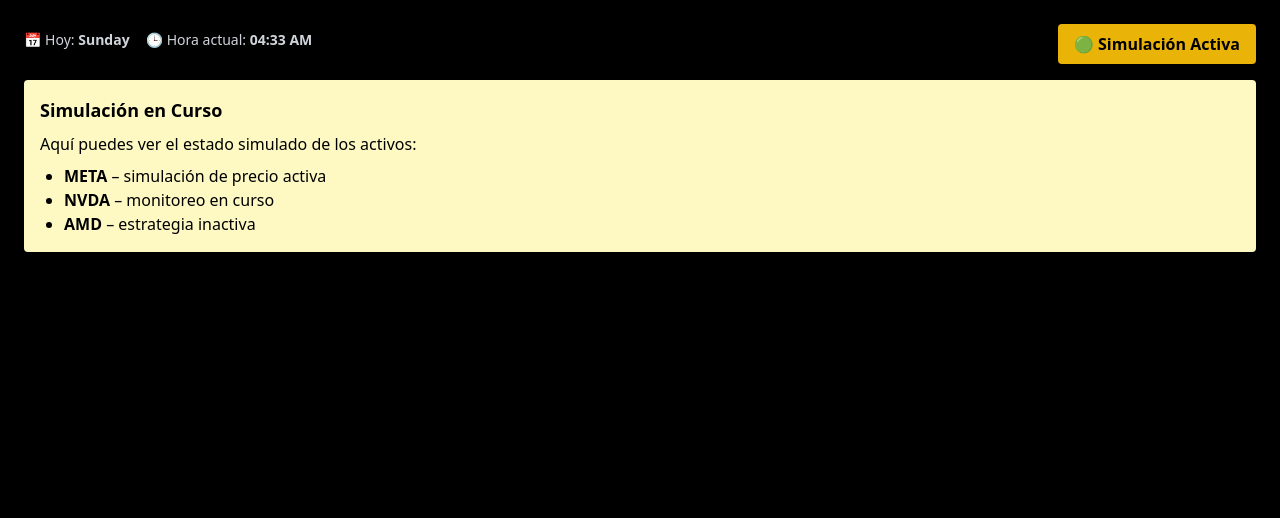
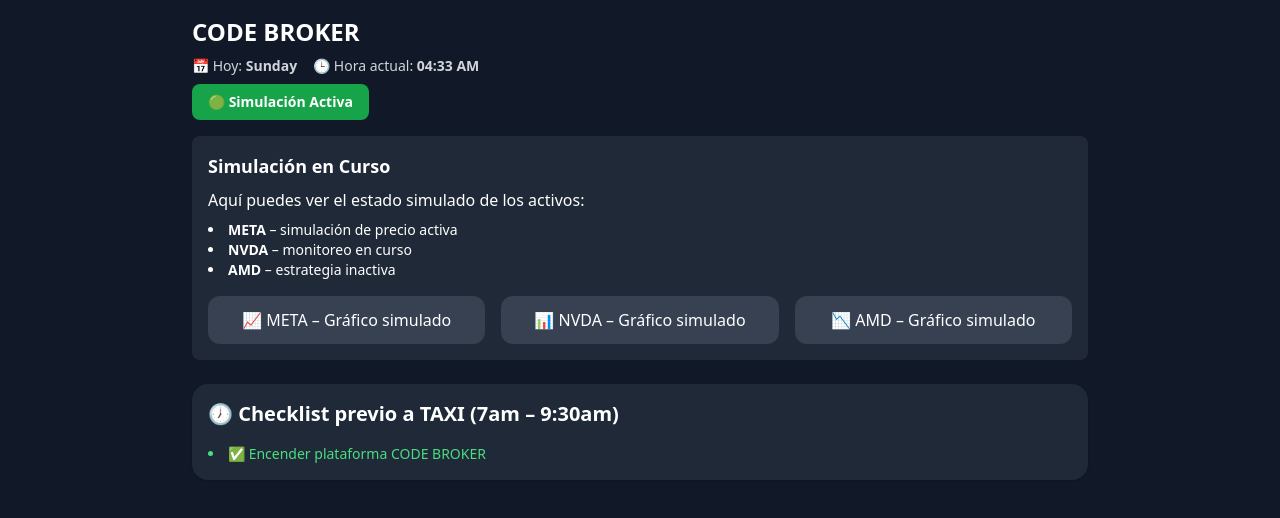
Before and after one commit to cerebrotrading/code-broker, a React (Vite) app: page / in a window 1280 px wide. Both pictures are taken after a click on the button "🔁 Modo Simulación". Shown: the top 518 px of the page. Built offline with nearby package versions, Linux system fonts and the light colour scheme.

Commit message:
Update App.jsx

```diff
--- a/src/App.jsx
+++ b/src/App.jsx
@@ -1,36 +1,53 @@
 import React, { useState } from 'react';
-import ScheduleInfo from './ScheduleInfo';
+import ScheduleInfo from './ScheduleInfo.jsx';
+import ChecklistMorning from './ChecklistMorning.jsx';
 
-export default function App() {
-  const [modoSimulacion, setModoSimulacion] = useState(false);
+const App = () => {
+  const [simulacionActiva, setSimulacionActiva] = useState(false);
 
   const toggleSimulacion = () => {
-    setModoSimulacion(prev => !prev);
+    setSimulacionActiva(!simulacionActiva);
   };
 
   return (
-    <div className="min-h-screen bg-black text-white p-6">
-      <div className="flex justify-between items-center mb-4">
+    <div className="bg-gray-900 text-white min-h-screen p-4 font-sans">
+      <div className="max-w-4xl mx-auto">
+        <h1 className="text-2xl font-bold mb-2">CODE BROKER</h1>
         <ScheduleInfo />
+
         <button
           onClick={toggleSimulacion}
-          className="bg-yellow-500 hover:bg-yellow-600 text-black font-bold py-2 px-4 rounded"
+          className={`px-4 py-2 rounded-lg text-sm font-bold mb-4 ${
+            simulacionActiva ? 'bg-green-600' : 'bg-blue-600'
+          }`}
         >
-          {modoSimulacion ? '🟢 Simulación Activa' : '🔁 Modo Simulación'}
+          {simulacionActiva ? '🟢 Simulación Activa' : '🔁 Modo Simulación'}
         </button>
-      </div>
 
-      {modoSimulacion && (
-        <div className="p-4 bg-yellow-100 text-black rounded shadow-md">
+        {simulacionActiva && (
+          <div className="bg-gray-800 p-4 rounded-lg mb-6">
             <h2 className="text-lg font-semibold mb-2">Simulación en Curso</h2>
             <p>Aquí puedes ver el estado simulado de los activos:</p>
-          <ul className="mt-2 list-disc ml-6">
+            <ul className="mt-2 list-disc list-inside text-sm">
               <li><strong>META</strong> – simulación de precio activa</li>
               <li><strong>NVDA</strong> – monitoreo en curso</li>
               <li><strong>AMD</strong> – estrategia inactiva</li>
             </ul>
+            {/* Aquí puedes renderizar gráficos ficticios o datos de ejemplo */}
+            <div className="grid grid-cols-1 md:grid-cols-3 gap-4 mt-4 text-center">
+              <div className="bg-gray-700 p-3 rounded-xl">📈 META – Gráfico simulado</div>
+              <div className="bg-gray-700 p-3 rounded-xl">📊 NVDA – Gráfico simulado</div>
+              <div className="bg-gray-700 p-3 rounded-xl">📉 AMD – Gráfico simulado</div>
+            </div>
           </div>
         )}
+
+        {/* Otros componentes */}
+        <ChecklistMorning />
+        {/* Puedes añadir más módulos aquí */}
+      </div>
     </div>
   );
-}
+};
+
+export default App;
```
Lines whose indentation alone changed are shown as unchanged.
